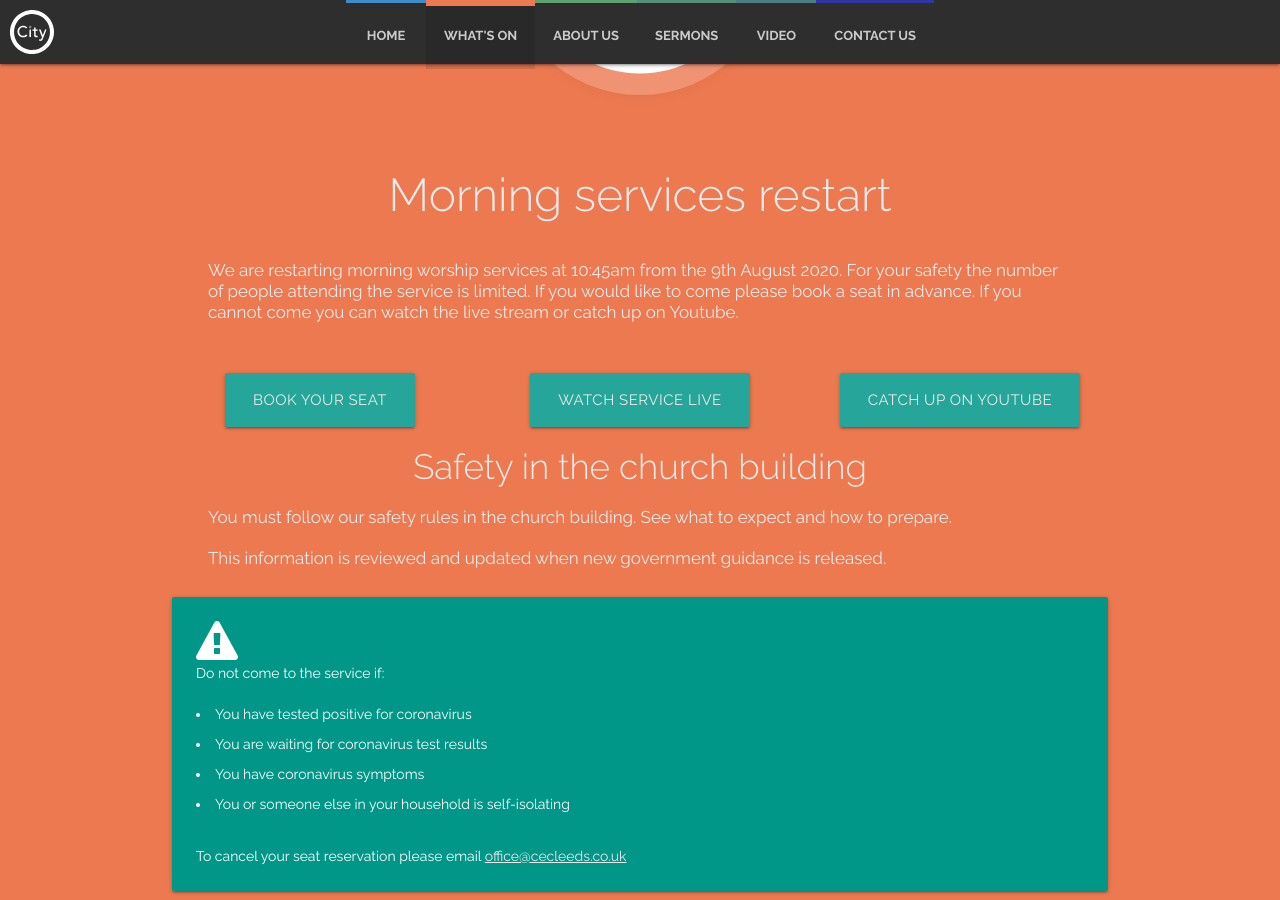
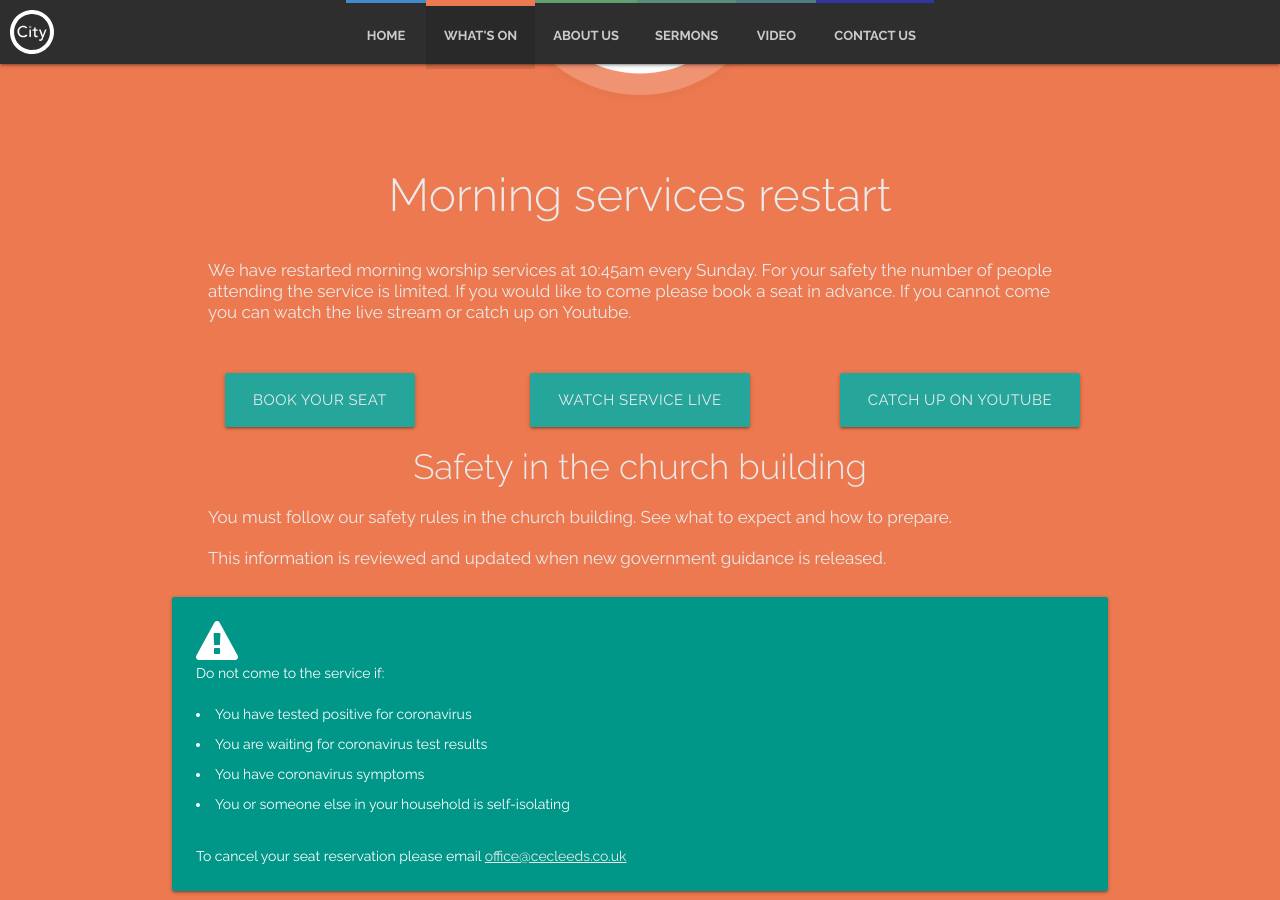
Before and after one commit to woodcock3/citychurch, a Jekyll site: the page built from index.html, in a window 1280 px wide and 900 px high, scrolled down 1049 px. Built offline with Jekyll 4.4.1, drawn with Linux system fonts in a browser that asks for light colours.

Commit message:
Reworded to have started services

```diff
--- a/_posts/2000-01-02-events.md
+++ b/_posts/2000-01-02-events.md
@@ -6,7 +6,7 @@ fa-icon: calendar-check-o
 ---
 
 # Morning services restart
-We are restarting morning worship services at 10:45am from the 9th August 2020. For your safety the number of people attending the service is limited. If you would like to come please book a seat in advance. If you cannot come you can watch the live stream or catch up on Youtube.
+We have restarted morning worship services at 10:45am every Sunday. For your safety the number of people attending the service is limited. If you would like to come please book a seat in advance. If you cannot come you can watch the live stream or catch up on Youtube.
 
   <div class="row btnlinks">
     <div class="col s12 m4 btnlink">
```
